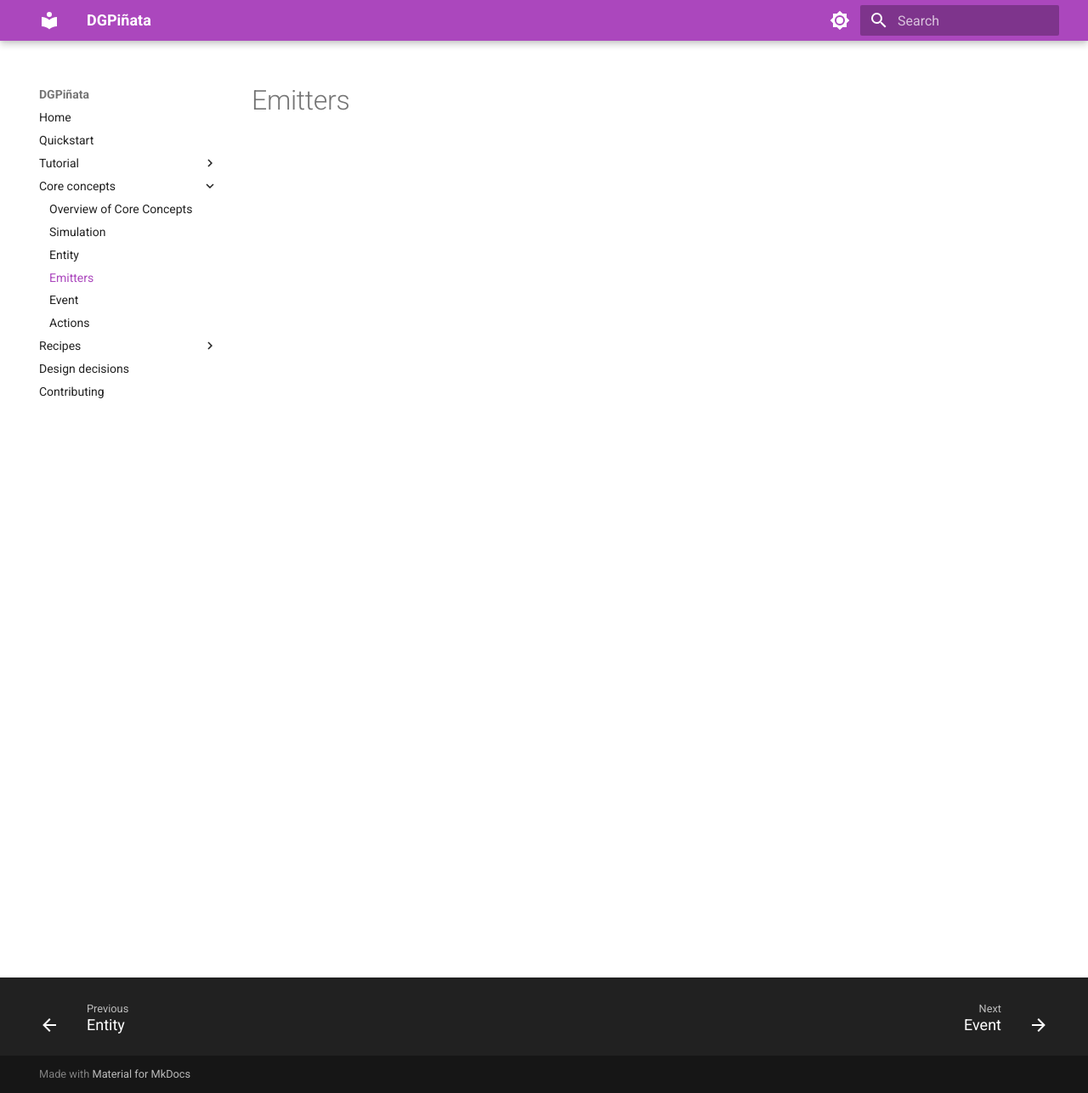
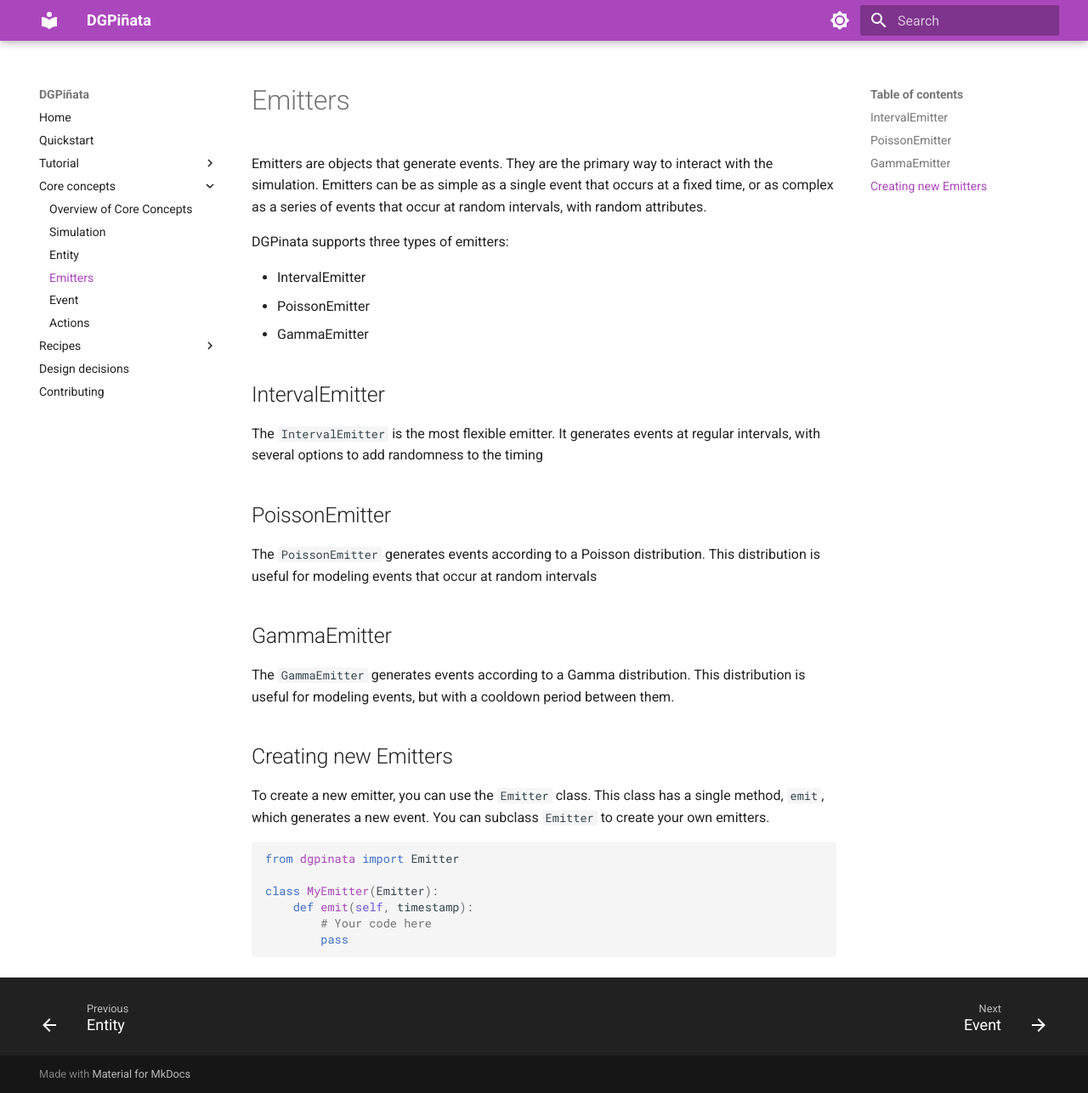
Before and after one commit to abegong/dgpinata, an MkDocs documentation site: the page built from docs/docs/core-concepts/emitter.md, in a window 1280 px wide and 1287 px high. Shown: the whole window at 85% size. Built offline with MkDocs 1.6.1 and Material for MkDocs 9.7.7, drawn with Linux system fonts in a browser that asks for light colours.

Commit message:
Add basic docs for emitters

````diff
--- a/docs/docs/core-concepts/emitter.md
+++ b/docs/docs/core-concepts/emitter.md
@@ -1 +1,34 @@
 # Emitters
+
+Emitters are objects that generate events. They are the primary way to interact with the simulation. Emitters can be as simple as a single event that occurs at a fixed time, or as complex as a series of events that occur at random intervals, with random attributes.
+
+DGPinata supports three types of emitters:
+
+* IntervalEmitter
+* PoissonEmitter
+* GammaEmitter
+
+## IntervalEmitter
+
+The `IntervalEmitter` is the most flexible emitter. It generates events at regular intervals, with several options to add randomness to the timing
+
+## PoissonEmitter
+
+The `PoissonEmitter` generates events according to a Poisson distribution. This distribution is useful for modeling events that occur at random intervals
+
+## GammaEmitter
+
+The `GammaEmitter` generates events according to a Gamma distribution. This distribution is useful for modeling events, but with a cooldown period between them.
+
+## Creating new Emitters
+
+To create a new emitter, you can use the `Emitter` class. This class has a single method, `emit`, which generates a new event. You can subclass `Emitter` to create your own emitters.
+
+```python
+from dgpinata import Emitter
+
+class MyEmitter(Emitter):
+    def emit(self, timestamp):
+        # Your code here
+        pass
+```
````
